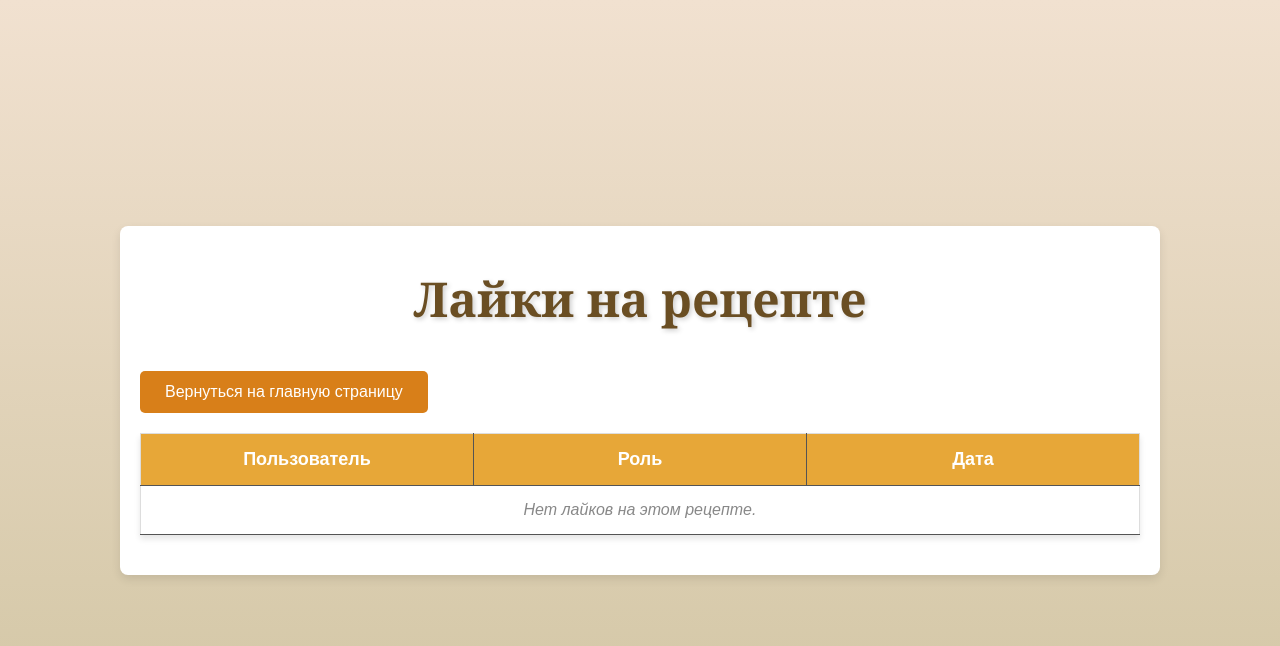
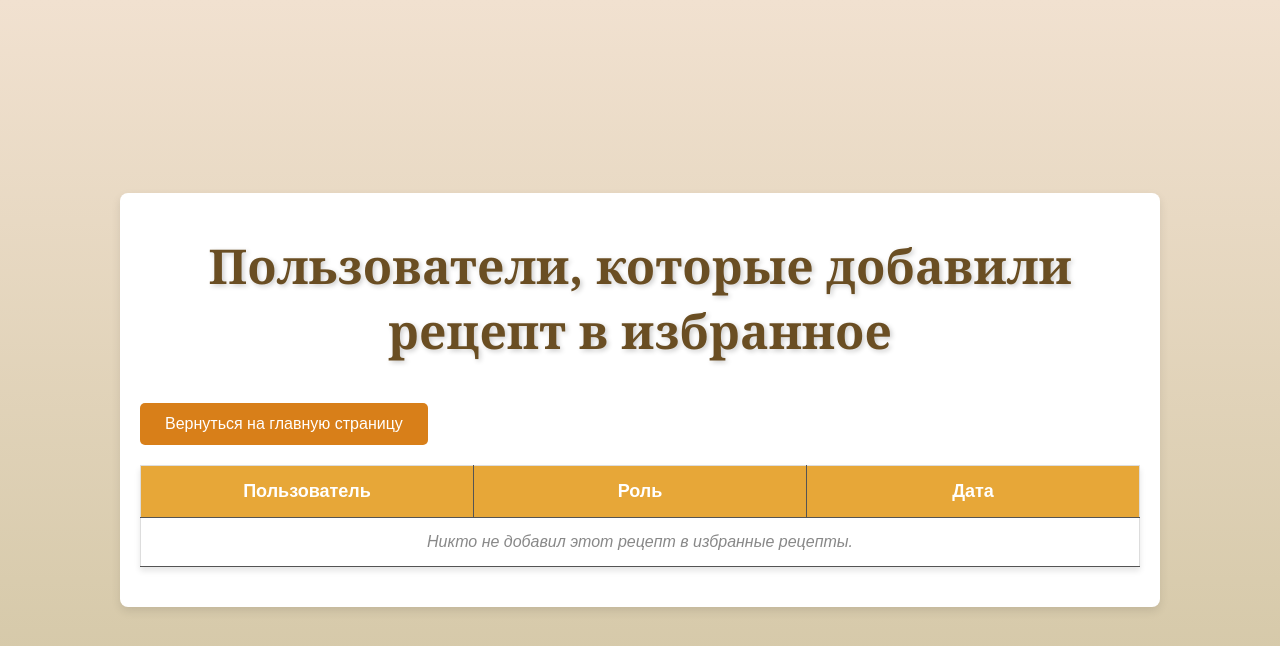
Before and after one commit to Nesuser54/ILTW_kursach, a PHP site: page /view_likes.php in a window 1280 px wide. Shown: the top 646 px of the page. Run offline with PHP 8.4, Linux system fonts and the light colour scheme; data that the repository does not hold is empty.

Commit message:
mini_update

```diff
--- a/setting.php
+++ b/setting.php
@@ -233,7 +233,7 @@ try {
                 <label for="weight_recipe_type">Коэффициент вида блюда:</label>
                 <input type="number" step="0.1" name="weight_recipe_type" id="weight_recipe_type" value="<?php echo $weight_recipe_type; ?>" required>
 
-                <label for="weight_likes">Коэффициент количества лайков:</label>
+                <label for="weight_likes">Коэффициент количества добавления в избранное:</label>
                 <input type="number" step="0.1" name="weight_likes" id="weight_likes" value="<?php echo $weight_likes; ?>" required>
 
                 <input type="submit" value="Сохранить">
--- a/view_likes.php
+++ b/view_likes.php
@@ -19,7 +19,7 @@ $result = $stmt->get_result();
 <head>
     <meta charset="UTF-8">
     <meta name="viewport" content="width=device-width, initial-scale=1.0">
-    <title>Лайки на рецепте</title>
+    <title>Пользователи, которые добавили рецепт в избранное</title>
     <link rel="stylesheet" href="style.css">
     <style>
         body {
@@ -100,7 +100,7 @@ $result = $stmt->get_result();
 <body>
 
     <div class="container">
-        <h1>Лайки на рецепте</h1>
+        <h1>Пользователи, которые добавили рецепт в избранное</h1>
         <a href="view_recipes.php" class="add-recipe-btn">Вернуться на главную страницу</a>
 
         <table>
@@ -137,7 +137,7 @@ $result = $stmt->get_result();
                         echo '</tr>';
                     }
                 } else {
-                    echo "<tr><td colspan='3' class='no-likes'>Нет лайков на этом рецепте.</td></tr>";
+                    echo "<tr><td colspan='3' class='no-likes'>Никто не добавил этот рецепт в избранные рецепты.</td></tr>";
                 }
 
                 $stmt->close();
--- a/view_role_requests.php
+++ b/view_role_requests.php
@@ -34,7 +34,7 @@ if (isset($_GET['action']) && isset($_GET['id'])) {
             $updateUserRoleStmt->execute();
             $updateUserRoleStmt->close();
 
-            $notificationMessage = 'Ваша заявка на роль путешественника одобрена.';
+            $notificationMessage = 'Ваша заявка на роль публикатора одобрена.';
             $notificationSql = "INSERT INTO notifications (user_id, message) VALUES (?, ?)";
             $notificationStmt = $conn->prepare($notificationSql);
             $notificationStmt->bind_param("is", $userId, $notificationMessage);
```
Also changed, not shown: view_favorites.php (+5 -5 lines), view_recipes.php (+6 -7 lines), uploads/b847e150da3980f980a30966a48274e9.jpg (added), uploads/Снимок экрана 2024-12-12 071846.png (added).
